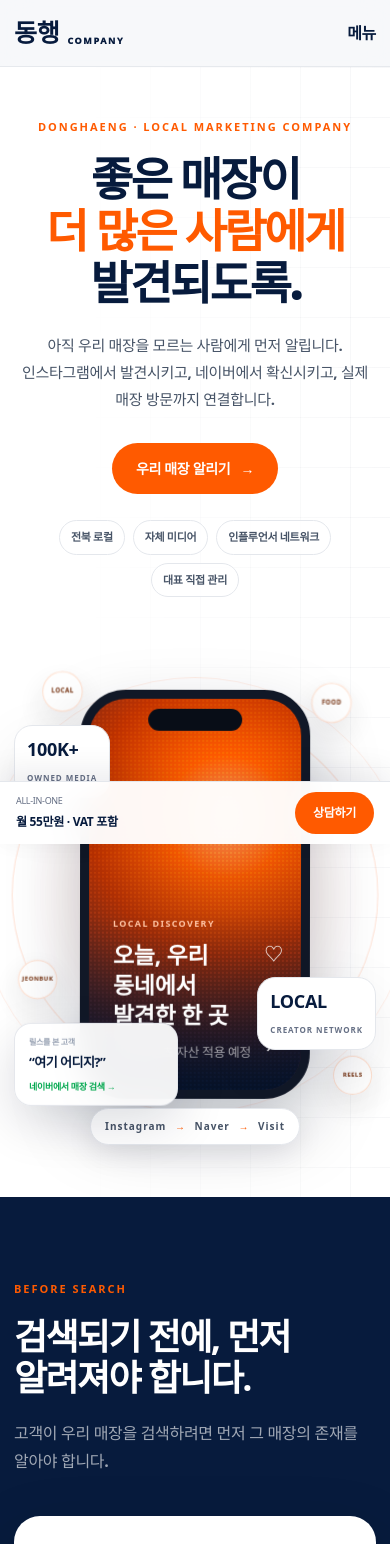
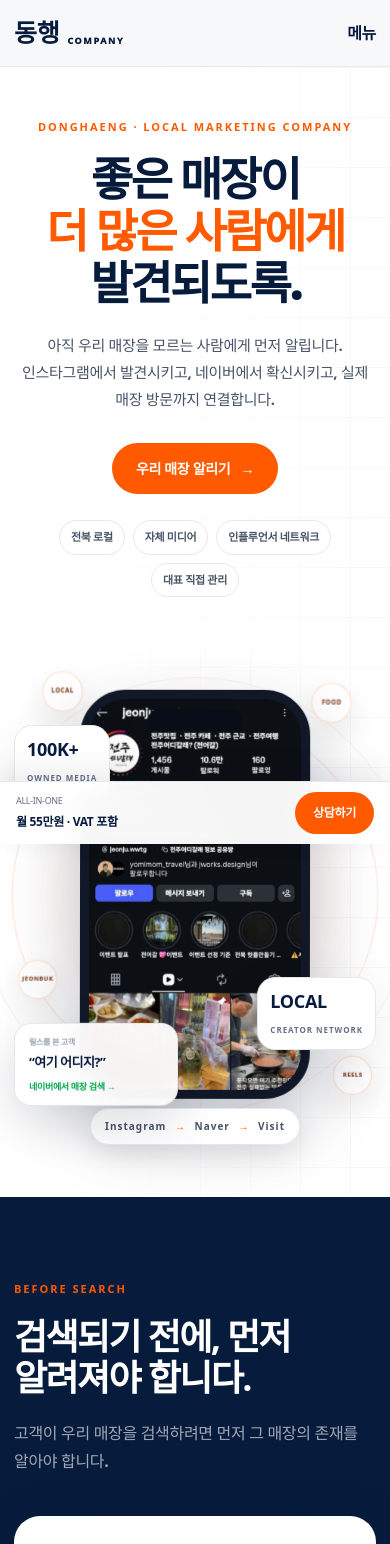
Before and after one commit to sangil92/donghaeng_company, a Next.js app: page / in a window 390 px wide. Shown: the top 1544 px of the page. Built offline with nearby package versions, Linux system fonts and the light colour scheme.

Commit message:
Replace hero phone mockup with Instagram account

```diff
--- a/app/polish.css
+++ b/app/polish.css
@@ -71,6 +71,11 @@
 .phone{
   transition:transform .45s cubic-bezier(.2,.8,.2,1),box-shadow .45s ease;
   animation:phoneFloat 6s ease-in-out infinite;
+}
+
+.phone-account-image{
+  object-fit:cover;
+  object-position:top center;
 }
 
 @media (hover:hover){
--- a/components/ReelPhone.tsx
+++ b/components/ReelPhone.tsx
@@ -1,10 +1,17 @@
-export function ReelPhone({ label = "LOCAL DISCOVERY" }: { label?: string }) {
-  return <div className="phone" aria-label="인스타그램 릴스 형식의 콘텐츠 예시">
-    <div className="phone-notch" />
-    <div className="reel-scene">
-      <div className="reel-grain" />
-      <div className="reel-copy"><span>{label}</span><strong>오늘, 우리 동네에서<br/>발견한 한 곳</strong><small>실제 콘텐츠 자산 적용 예정</small></div>
-      <div className="reel-actions" aria-hidden="true"><i>♡</i><i>◯</i><i>↗</i></div>
+import Image from "next/image";
+
+export function ReelPhone() {
+  return (
+    <div className="phone" aria-label="전주어디갈래 인스타그램 실제 계정 화면">
+      <div className="phone-notch" aria-hidden="true" />
+      <Image
+        className="phone-account-image"
+        src="/instagram-jeonju-wwtg.webp"
+        alt="전주어디갈래 인스타그램 계정 프로필과 릴스 콘텐츠"
+        fill
+        priority
+        sizes="(max-width: 640px) 230px, 286px"
+      />
     </div>
-  </div>;
+  );
 }
```
Also changed, not shown: public/instagram-jeonju-wwtg.webp (added), 1 other file (tests, documents, lock files or other folders).
